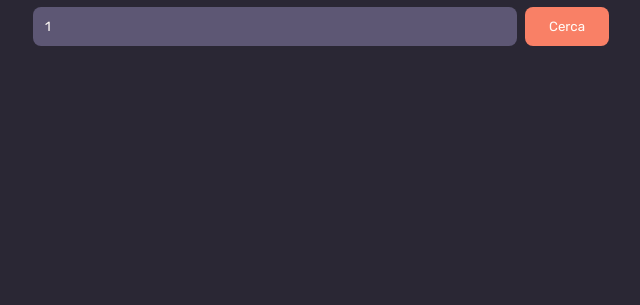
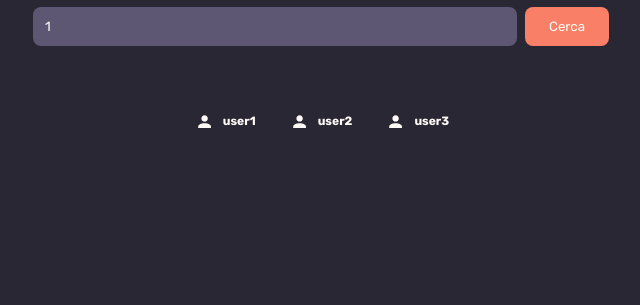
Before and after one commit to meg13/cinematic, a PHP site: page /search.php?s=1 in a window 1280 px wide. Shown: the part 199-504 px from the top of the page, without its empty margins (319-959 px from the left). Run offline with PHP 8.4, Linux system fonts and the light colour scheme; data that the repository does not hold is empty.

Commit message:
Allow searching for users

```diff
--- a/css/icons.css
+++ b/css/icons.css
@@ -4,10 +4,10 @@ svg {
     margin-right: 10px;
     margin-bottom: 2px;
     vertical-align: middle;
+    background-color: var(--text);
 }
 
 .unwatched svg, .watchlist-add svg {
-    background-color: var(--text);
     mask-image: url('../svg/add.svg');
     -webkit-mask-image: url('../svg/add.svg');
 }
@@ -26,7 +26,6 @@ svg {
 }
 
 .comment-button svg {
-    background-color: var(--text);
     mask-image: url('../svg/comment.svg');
     -webkit-mask-image: url('../svg/comment.svg');
 }
@@ -34,7 +33,6 @@ svg {
 .unliked svg {
     width: 16px;
     height: 15px;
-    background-color: var(--text);
     mask-image: url('../svg/emptyheart.svg');
     -webkit-mask-image: url('../svg/emptyheart.svg');
 }
@@ -64,7 +62,7 @@ nav .search-icon {
     -webkit-mask-image: url('../svg/search.svg');
 }
 
-nav .profile-icon {
+nav .profile-icon, .users-list svg {
     mask-image: url('../svg/profile.svg');
     -webkit-mask-image: url('../svg/profile.svg');
 }
@@ -72,6 +70,11 @@ nav .profile-icon {
 nav .bell-icon {
     mask-image: url('../svg/bell.svg');
     -webkit-mask-image: url('../svg/bell.svg');
+}
+
+.users-list svg {
+    scale: 0.8;
+    margin-bottom: 4px;
 }
 
 .stars svg {
--- a/css/style.css
+++ b/css/style.css
@@ -229,15 +229,15 @@ header .edit {
     font-size: 0.85em;
 }
 
-.movie-list a {
+.movie-list a, .users-list a {
     color: var(--text);
 }
 
-.movie-list a:not(:hover) {
+.movie-list a:not(:hover), .users-list a:not(:hover) {
     text-decoration: none;
 }
 
-.movie-grid {
+.movie-grid, .users-list {
     width: auto;
     margin: auto;
     overflow-x: hidden;
@@ -247,6 +247,18 @@ header .edit {
 
 .movie-grid > li:first-child {
     margin-left: auto;
+}
+
+.users-list:not(:empty) {
+    margin-top: calc(var(--base-spacing) * 2);
+    display: flex;
+    flex-wrap: wrap;
+    justify-content: center;
+}
+
+.users-list a {
+    margin: var(--base-spacing);
+    font-weight: bold;
 }
 
 /* form preceeded by header */
--- a/search.php
+++ b/search.php
@@ -6,6 +6,7 @@ $template["title"] = "Ricerca";
 $template["content"] = "search_content.php";
 
 $query = $_GET["s"];
+$template["users"] = array("user1", "user2", "user3"); // TODO query
 $template["movies"] = omdb_search_movies_by_title($query);
 
 require("template/base.php");
--- a/template/search_content.php
+++ b/template/search_content.php
@@ -1,5 +1,6 @@
 <?php
 
+$users = $template["users"];
 $movies = $template["movies"];
 
 ?>
@@ -10,7 +11,7 @@ $movies = $template["movies"];
     </header>
     <form action="#">
         <label for="s" hidden>Cerca</label>
-        <input type="text" id="s" name="s" placeholder="Cerca un film..." rows="1" autofocus <?php if (isset($query)) echo 'value="' . $query . '"' ?> onfocus="moveCursorToEnd(this)"></input>
+        <input type="text" id="s" name="s" placeholder="Cerca film e utenti..." rows="1" autofocus <?php if (isset($query)) echo 'value="' . $query . '"' ?> onfocus="moveCursorToEnd(this)"></input>
         <input type="submit" value="Cerca">
     </form>
     <ul class="movie-list movie-grid">
@@ -23,4 +24,13 @@ $movies = $template["movies"];
         }
         ?>
     </ul>
+    <ul class="users-list">
+        <?php foreach ($users as $username): ?>
+            <li>
+                <a href="profile.php?user=<?php echo $username ?>">
+                    <svg></svg><?php echo $username?>
+                </a>
+            </li>
+        <?php endforeach ?>
+    </ul>
 </section>
```
Also changed, not shown: search.html (+12 -1 lines).
